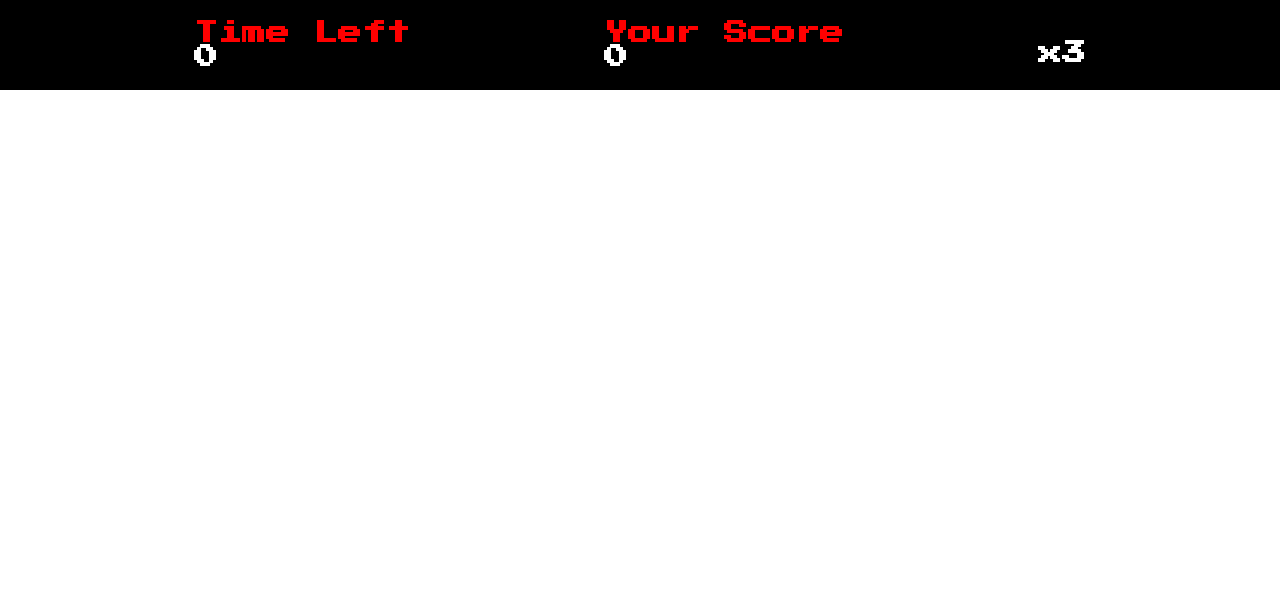
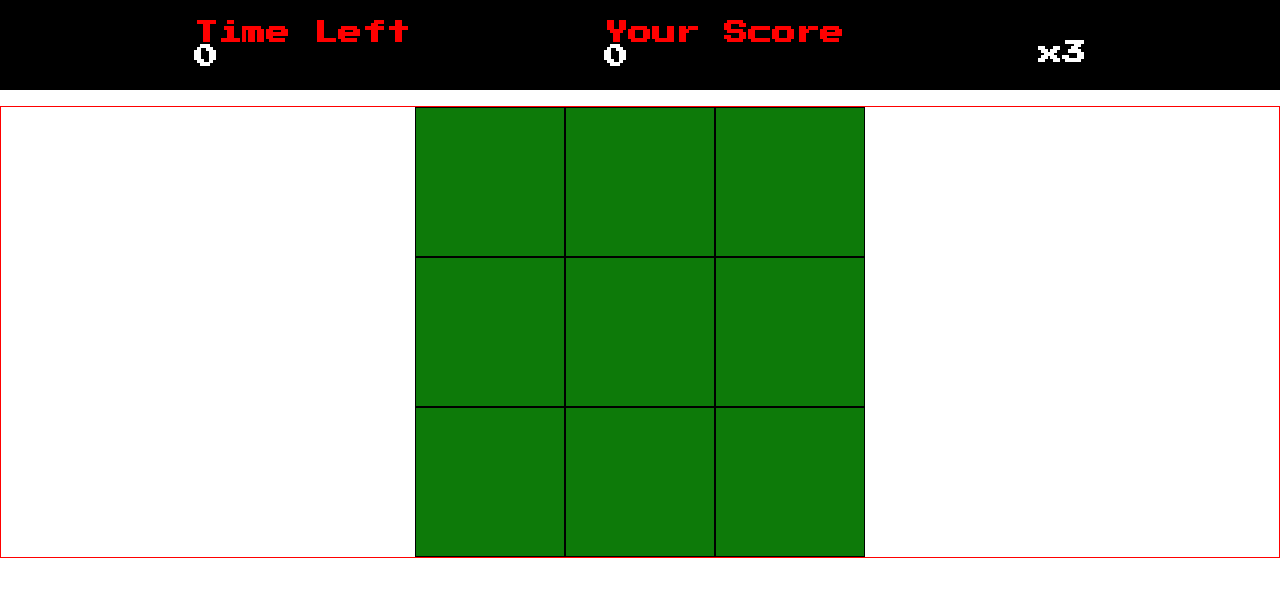
Before and after one commit to ThePersonWhoLikesUndertale/detona-ralph, a plain HTML site: page index.html in a window 1280 px wide. Drawn offline with Linux system fonts and the light colour scheme.

Commit message:
stylizing the main game

```diff
--- a/assets/css/style.css
+++ b/assets/css/style.css
@@ -2,15 +2,34 @@
 
 main {
     display: flex;
+    flex-direction: column;
+    height: 100%;
 }
 
 .menu {
     display: flex;
     justify-content: space-evenly;
     align-items: center;
-
     height: 90px;
-    width: 100%;
     background-color: black;
     color: white;
 }
+
+.panel {
+    margin-top: 1rem;
+    display: flex;
+    align-items: center;
+    justify-content: center;
+    border: 1px solid red;
+}
+
+.square {
+    height: 150px;
+    width: 150px;
+    background-color: #0d7a09;
+    border: 1px solid black;
+}
+
+.enemy {
+    background-color: #ff0000;
+}
```
